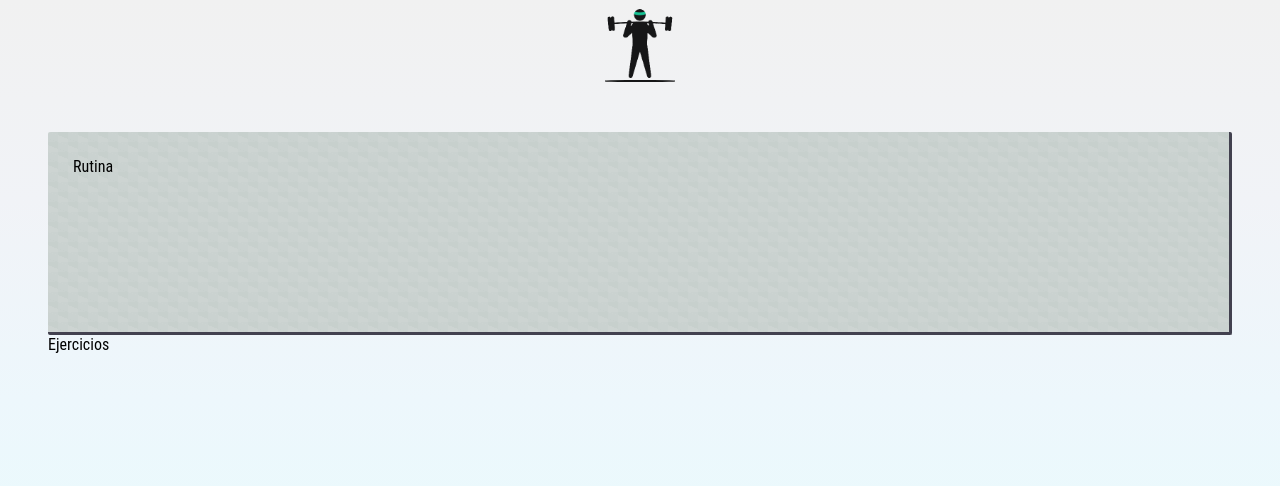
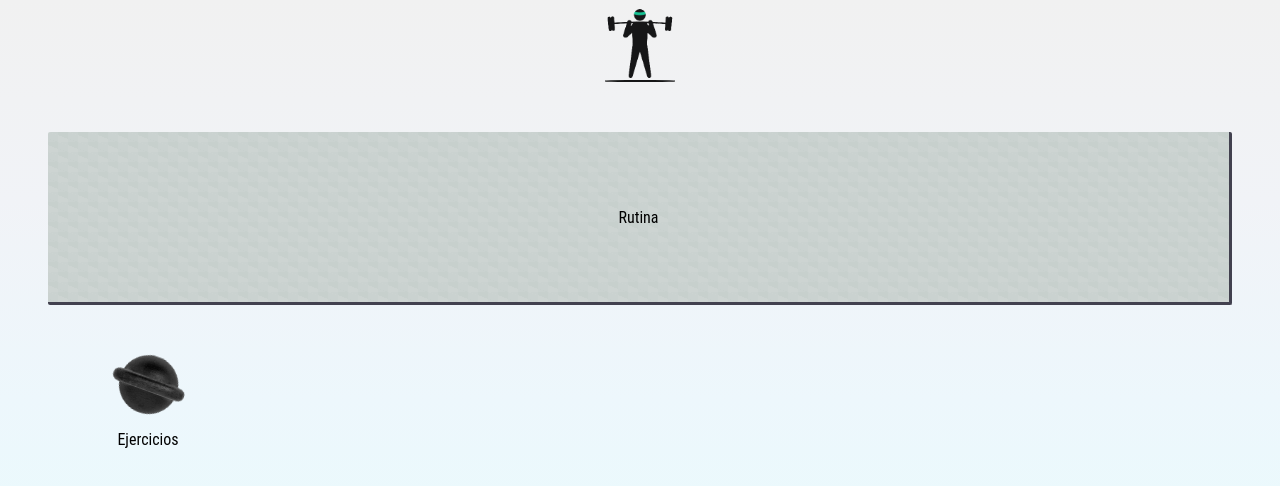
Before and after one commit to saitama1899/fitfit, a Next.js app: page / in a window 1280 px wide. Shown: the top 486 px of the page. Built offline with nearby package versions, Linux system fonts and the light colour scheme.

Commit message:
add ketllebell

```diff
--- a/src/components/pages/Home/Home.style.tsx
+++ b/src/components/pages/Home/Home.style.tsx
@@ -2,11 +2,14 @@ import styled from "styled-components";
 
 export const HomeWrapper = styled.div`
   padding: 48px;
+  display: flex;
+  flex-direction: column;
+  gap: 50px;
   @media (max-width: ${(props) => props.theme.breakpoints.sd}) {
-    padding: 28px 14px;
+    padding: 36px 14px;
   }
   .routine {
-    height: 150px;
+    height: 120px;
     padding: 25px;
     background-color: #c7d0cd;
     background-image:
@@ -17,5 +20,19 @@ export const HomeWrapper = styled.div`
     border-top: 0px;
     border-left: 0px;
     border-radius: 2px;
+    display: flex;
+    align-items: center;
+    justify-content: center;
+  }
+  .exercises {
+    width: 100px;
+    display: flex;
+    flex-direction: column;
+    align-items: center;
+    img {
+      width: 75px;
+      transform: rotateZ(20deg);
+    }
+    margin-left: 50px;
   }
 `;
--- a/src/components/pages/Home/Home.tsx
+++ b/src/components/pages/Home/Home.tsx
@@ -11,8 +11,13 @@ const Home: React.FC = () => {
 				<Spinner />
 			) : (
 				<>
-					<div className="routine">Rutina</div>
-					<div>Ejercicios</div>
+					<div className="routine">
+						<p>Rutina</p>
+					</div>
+					<div className="exercises">
+						<img src="./images/kettlebell.png" alt="exercises" />
+						<p>Ejercicios</p>
+					</div>
 				</>
 			)}
 		</HomeWrapper>
```
Also changed, not shown: public/images/kettlebell.png (added).
